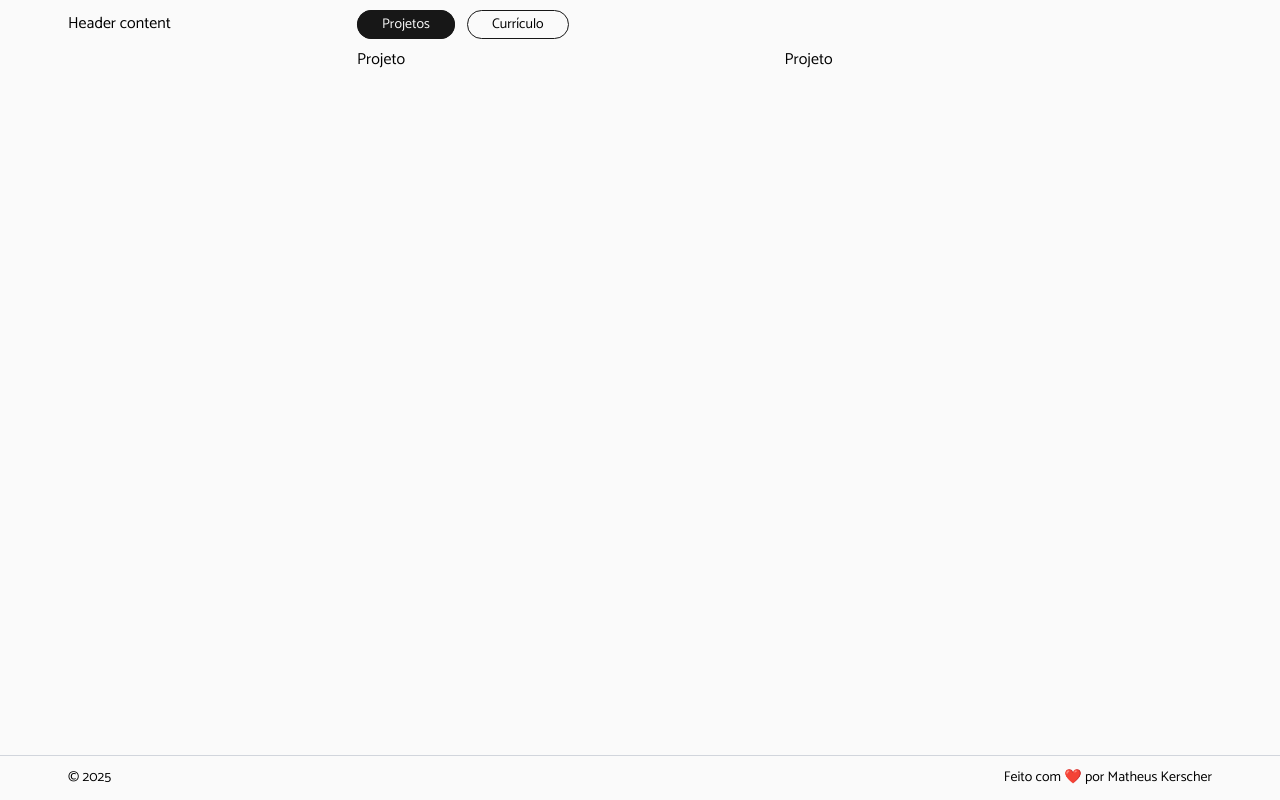
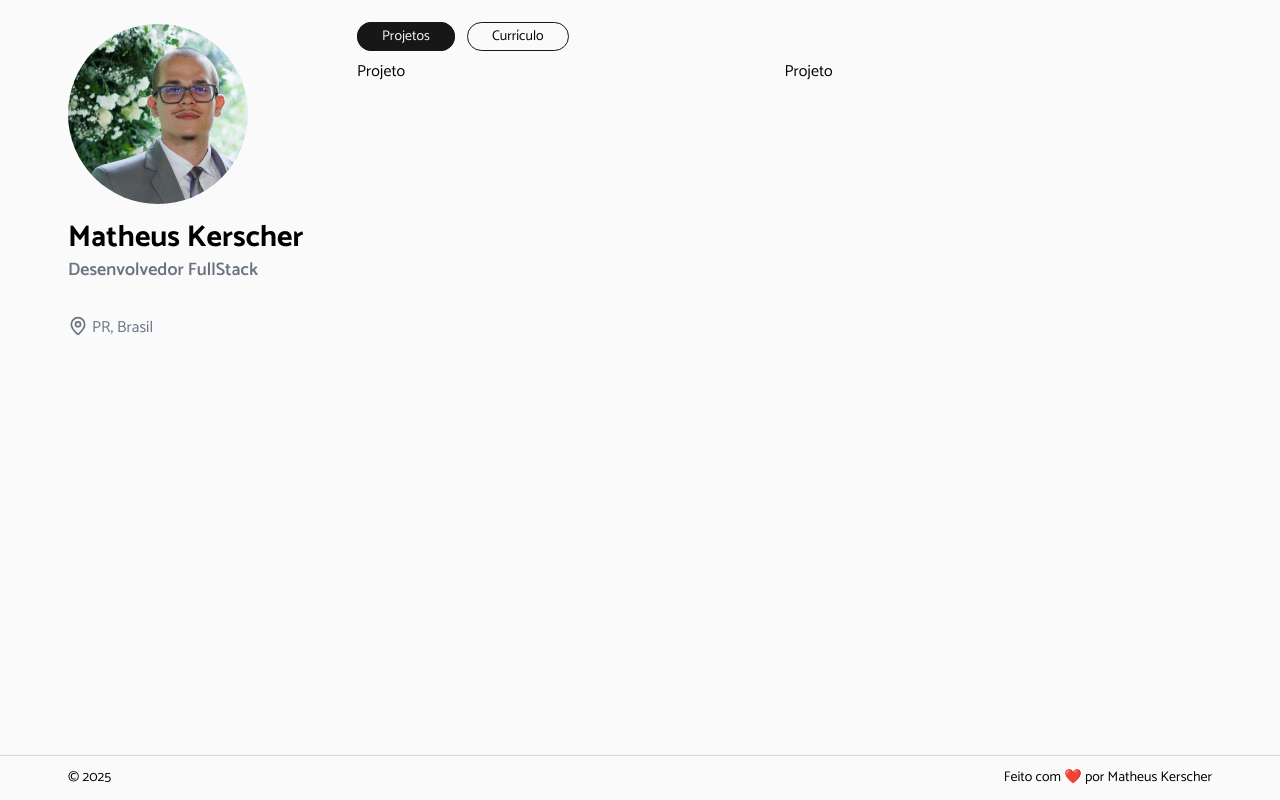
Before and after one commit to MatheusKerscher/portfolio, a Next.js app: page / in a window 1280 px wide. Built offline with nearby package versions, Linux system fonts and the light colour scheme.

Commit message:
feat: add `personal information` in header component

```diff
--- a/package.json
+++ b/package.json
@@ -11,6 +11,7 @@
     "lint:prettier:fix": "prettier -w ."
   },
   "dependencies": {
+    "lucide-react": "^0.553.0",
     "next": "15.5.6",
     "react": "19.1.0",
     "react-dom": "19.1.0"
--- a/src/app/components/header.tsx
+++ b/src/app/components/header.tsx
@@ -1,5 +1,39 @@
+import Image from "next/image";
+
+import { MapPin } from "lucide-react";
+
 const Header = () => {
-  return <header className="mb-3 lg:mb-0">Header content</header>;
+  return (
+    <header className="mb-3 lg:mb-0 flex flex-col items-center lg:items-start">
+      <Image
+        src="/profile-photo.jpg"
+        alt="Matheus Kerscher sorrindo"
+        width={180}
+        height={180}
+        className="rounded-full"
+      />
+
+      <section className="my-4">
+        <h1 className="text-center lg:text-start font-bold text-xl md:text-2xl lg:text-3xl">
+          Matheus Kerscher
+        </h1>
+
+        <p className="text-center lg:text-start font-semibold text-gray-500 md:text-lg">
+          Desenvolvedor FullStack
+        </p>
+      </section>
+
+      <section className="text-gray-500 mt-4">
+        <ul>
+          <li className="flex gap-1">
+            <MapPin size={20} />
+
+            <span>PR, Brasil</span>
+          </li>
+        </ul>
+      </section>
+    </header>
+  );
 };
 
 export default Header;
--- a/src/app/layout.tsx
+++ b/src/app/layout.tsx
@@ -24,7 +24,7 @@ export default function RootLayout({
   return (
     <html lang="pt-BR">
       <body className={`${catamaran.className} antialiased bg-white`}>
-        <main className="min-h-[calc(100dvh-45px)] w-screen max-w-6xl mx-auto lg:grid lg:grid-cols-4 gap-3 px-3 lg:px-1 pt-3">
+        <main className="min-h-[calc(100dvh-45px)] w-screen max-w-6xl mx-auto lg:grid lg:grid-cols-4 gap-3 px-3 lg:px-1 pt-6">
           <Header />
 
           <section className="col-span-3">
```
Also changed, not shown: public/profile-photo.jpg (added), 1 other file (tests, documents, lock files or other folders).
